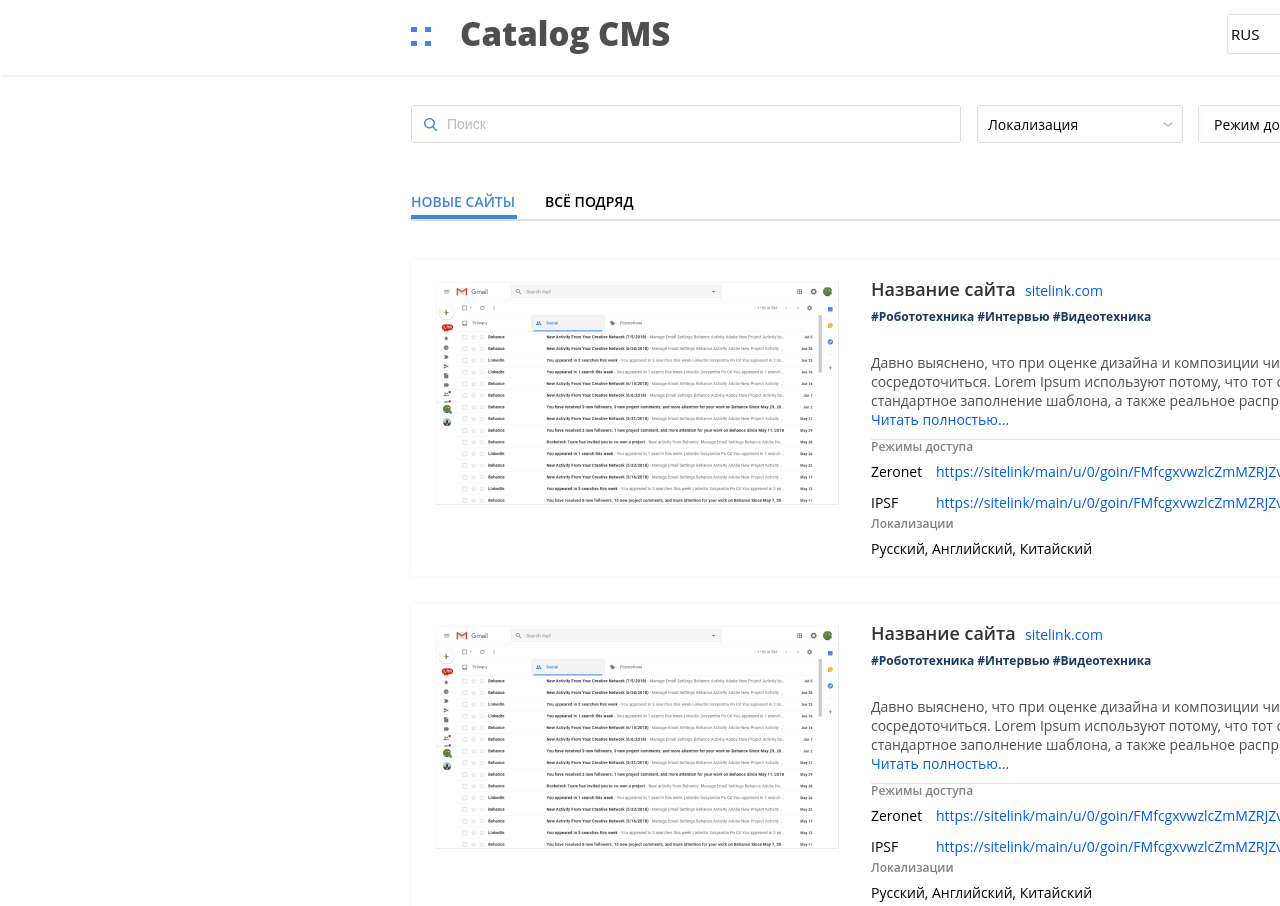
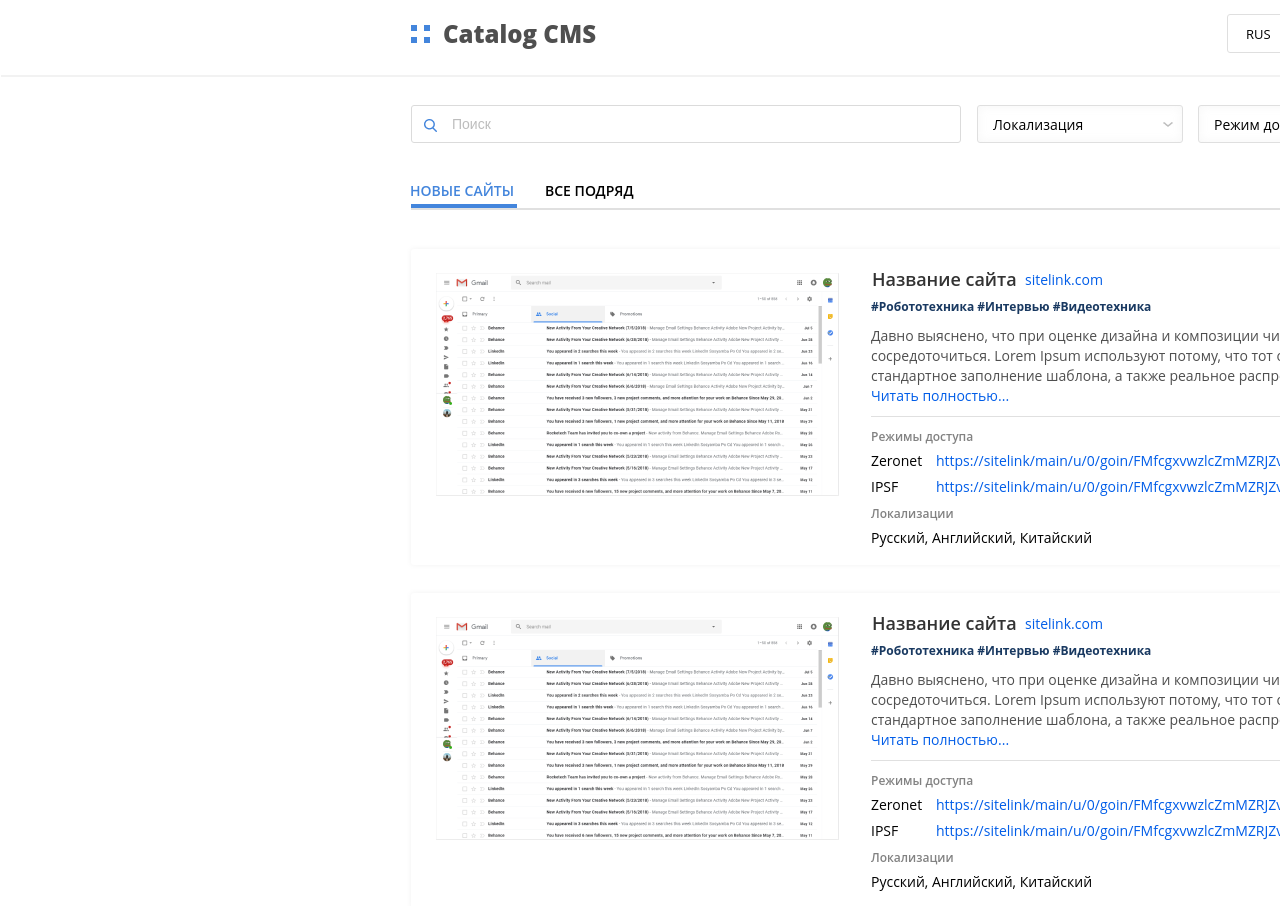
Before and after one commit to Stehnii-Andrew/HW-7, a plain HTML site: page index.html in a window 1280 px wide. Shown: the top 906 px of the page. Drawn offline with Linux system fonts and the light colour scheme.

Commit message:
revisions

```diff
--- a/index.html
+++ b/index.html
@@ -55,7 +55,7 @@
         <div>
             <div class="text2-5-1">НОВЫЕ САЙТЫ</div>
             <div class="line2-5-1"></div>
-            <div class="text2-5-2">ВСЁ ПОДРЯД</div>
+            <div class="text2-5-2">ВСE ПОДРЯД</div>
         </div>
 
         <hr class="line2m">
--- a/style/style.css
+++ b/style/style.css
@@ -21,8 +21,8 @@ body {
 .logo1-1 {
     position: absolute;
     left: 411px;
-    width: 14px;
-    height: 14px;
+    width: 67px;
+    height: 67px;
 }
 
 .square1-1 {
@@ -30,7 +30,7 @@ body {
     width: 5.7px;
     height: 5.68px;
     left: 0px;
-    top: 0px;
+    top: 25px;
     background: #4385DC;
 }
 
@@ -39,7 +39,7 @@ body {
     width: 5.7px;
     height: 5.68px;
     left: 0px;
-    top: 14px;
+    top: 37.32px;
     background: #4385DC;
 }
 
@@ -47,8 +47,8 @@ body {
     position: absolute;
     width: 5.7px;
     height: 5.68px;
-    left: 14px;
-    top: 0px;
+    left: 13.3px;
+    top: 25px;
     background: #4385DC;
 }
 
@@ -56,28 +56,30 @@ body {
     position: absolute;
     width: 5.7px;
     height: 5.68px;
-    left: 14px;
-    top: 14px;
+    left: 13.3px;
+    top: 37.32px;
     background: #4385DC;
 }
 
 .title1-1 {
     position: absolute;
-    left: 460px;
+
+    left: 443px;
     font-family: 'Open Sans', sans-serif;
     color: #4F4F4F;
     margin: 0px;
     font-weight: 800;
-    font-size: 33px;
+    font-size: 24px;
 }
 
 .language {
     display: flex;
     align-items: center;
     position: absolute;
-    width: 85px;
-    height: 38px;
+    width: 83px;
+    height: 37px;
     left: 1227px;
+    top: 14px;
     background: #FFFFFF;
     border: 1px solid #DFDFDF;
     border-radius: 3px;
@@ -85,8 +87,8 @@ body {
 
 .language1-2 {
     position: absolute;
-    left: 3px;
-    font-size: 15px;
+    left: 18px;
+    font-size: 13px;
     font-weight: 520;
 }
 
@@ -97,9 +99,12 @@ body {
 
 .add1-1 {
     position: absolute;
+    display: flex;
+    justify-content: center;
+    align-items: center;
     width: 185px;
     height: 38px;
-    right: 411px;
+    left: 1326px;
     background: #4385DC;
     border: 1px solid #4E79B3;
     box-sizing: border-box;
@@ -111,13 +116,15 @@ body {
 
 .add1-2 {
     position: absolute;
-    left: 30px;
+    top: 9px;
+    left: 65px;
+    font-size: 14px;
     color: #FFF;
 }
 
 .plus1-1-1 {
     position: absolute;
-    left: 10px;
+    left: 43px;
 }
 
 .linem {
@@ -147,14 +154,14 @@ body {
     border: 1px solid #DBDBDB;
     box-sizing: border-box;
     border-radius: 3px;
-    padding-left: 35px;
+    padding-left: 40px;
 
     font-size: 14px;
 }
 
 .search2-1-1 {
     position: absolute;
-    top: 41px;
+    top: 42px;
     left: 13px;
 }
 
@@ -179,7 +186,7 @@ body {
 
 .text2-2-1 {
     position: absolute;
-    left: 10px;
+    left: 15px;
     font-size: 14px;
 }
 
@@ -240,14 +247,14 @@ body {
     position: absolute;
     width: 106px;
     height: 4px;
-    top: 138px;
-
+    top: 127px;
     background: #4385DC;
 }
 
 .text2-5-1 {
     position: absolute;
-    top: 115px;
+    top: 104px;
+    left: -1px;
     font-size: 14px;
     font-weight: 550;
     color: #4385DC;
@@ -256,7 +263,7 @@ body {
 .text2-5-2 {
     position: absolute;
     left: 134px;
-    top: 115px;
+    top: 104px;
     font-size: 14px;
     font-weight: 550;
     color: #000;
@@ -266,7 +273,7 @@ body {
     position: absolute;
     width: 1100px;
     height: 0px;
-    top: 142px;
+    top: 131px;
     border: 1px solid #E0E0E0;
     margin: 0px;
 }
@@ -275,7 +282,7 @@ body {
     position: absolute;
     width: 1100px;
     height: 316px;
-    top: 183px;
+    top: 172px;
     background: #FFFFFF;
     box-shadow: 0px 0px 5px rgba(125, 125, 125, 0.1);
     border-radius: 3px;
@@ -285,7 +292,7 @@ body {
 
 .img2-6-1 {
     position: absolute;
-    top: 22px;
+    top: 24px;
     left: 25px;
 }
 
@@ -298,6 +305,8 @@ body {
 
 .text2-6-1 {
     position: absolute;
+    left: 1px;
+    top: 1px;
     font-size: 18px;
     color: #333333;
     font-weight: 550;
@@ -312,7 +321,7 @@ body {
 
 .text2-6-3 {
     position: absolute;
-    top: 31px;
+    top: 32px;
     font-size: 12px;
     color: #193961;
     font-weight: 700;
@@ -320,8 +329,9 @@ body {
 
 .p2-6-1 {
     position: absolute;
-    top: 62px;
+    top: 46px;
     font-size: 14px;
+    line-height: 20px;
     color: #4F4F4F;
     padding-bottom: 10px;
     border-bottom: 1px solid #E0E0E0;
@@ -334,7 +344,7 @@ a {
 
 .text2-6-4 {
     position: absolute;
-    top: 161px;
+    top: 162px;
     font-size: 12px;
     font-weight: 600;
     color: #828282;
@@ -355,20 +365,20 @@ a {
 
 .text2-6-7 {
     position: absolute;
-    top: 216px;
+    top: 211px;
     left: 65px;
     font-size: 14px;
 }
 
 .text2-6-8 {
     position: absolute;
-    top: 216px;
+    top: 211px;
     font-size: 14px;
 }
 
 .text2-6-9 {
     position: absolute;
-    top: 238px;
+    top: 239px;
     font-size: 12px;
     font-weight: 600;
     color: #828282;
@@ -382,7 +392,8 @@ a {
 
 .online {
     position: absolute;
-    right: 19px;
+    right: 20px;
+    top: 3px;
     font-size: 14px;
     color: #27AE60;
 }
@@ -391,7 +402,7 @@ a {
     position: absolute;
     width: 1100px;
     height: 316px;
-    top: 527px;
+    top: 516px;
     background: #FFFFFF;
     box-shadow: 0px 0px 5px rgba(125, 125, 125, 0.1);
     border-radius: 3px;
@@ -403,7 +414,7 @@ a {
     position: absolute;
     width: 1100px;
     height: 316px;
-    top: 871px;
+    top: 860px;
     background: #FFFFFF;
     box-shadow: 0px 0px 5px rgba(125, 125, 125, 0.1);
     border-radius: 3px;
```
